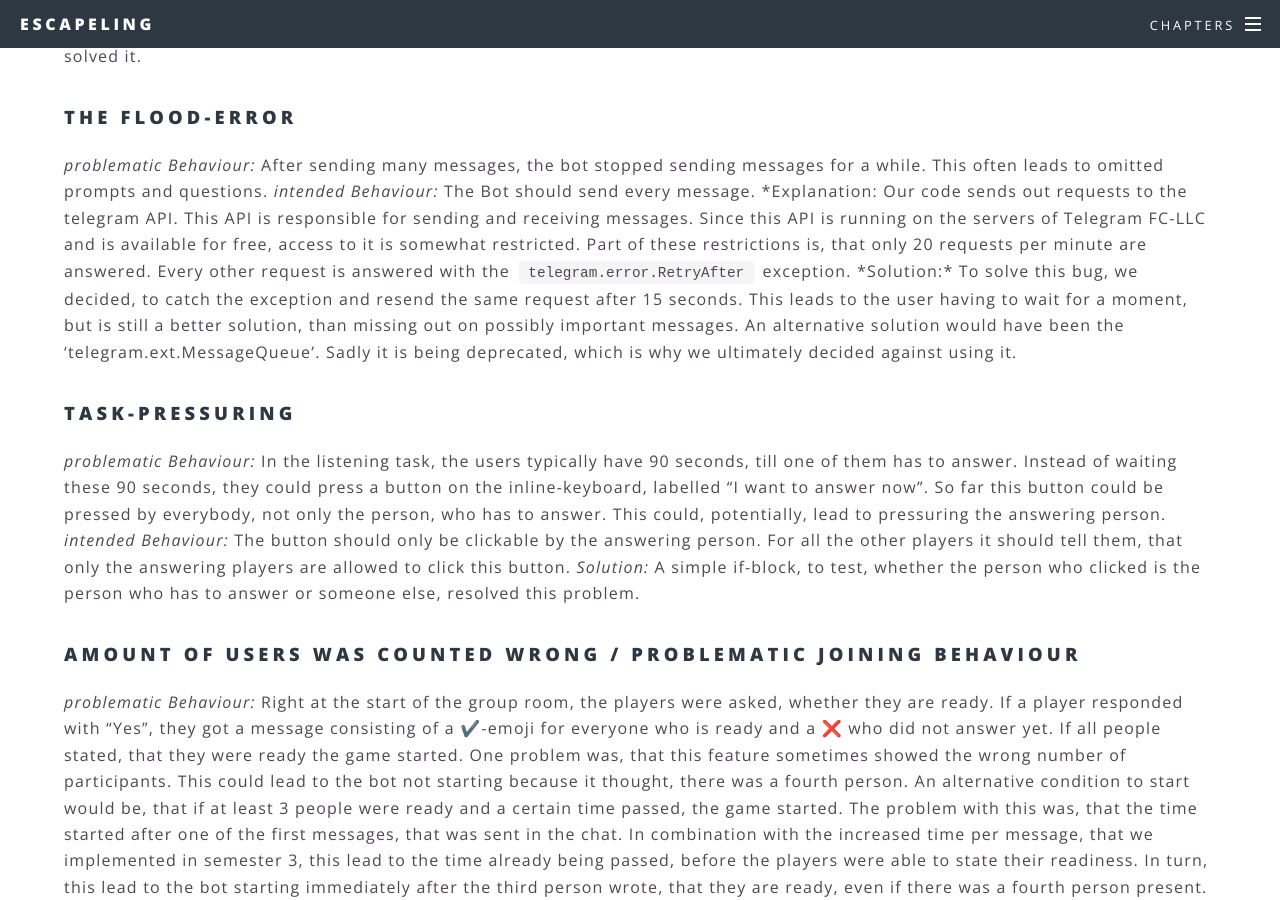
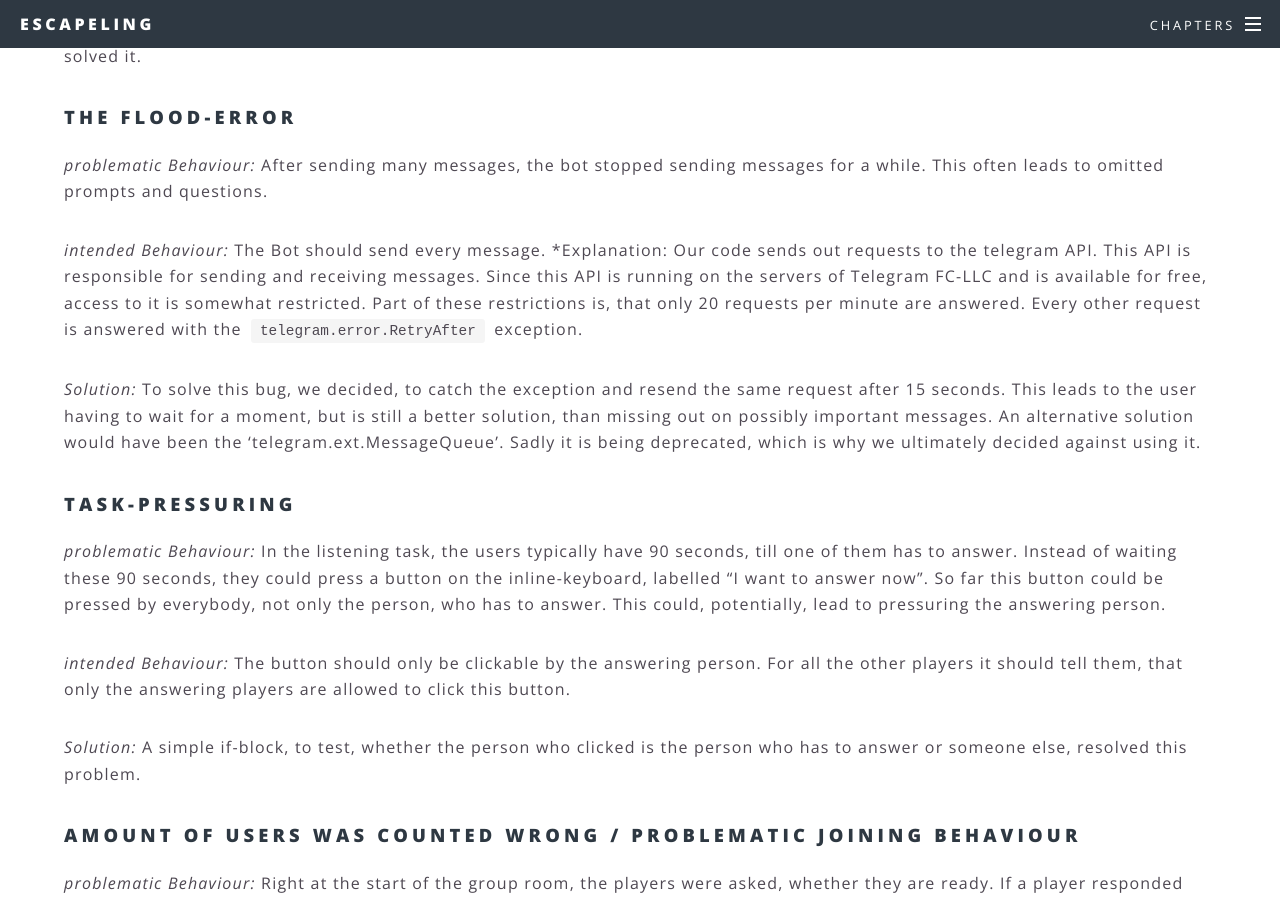
Before and after one commit to ALLUOS/ALLUOS.github.io, a Jekyll site: the page built from _posts/2022-03-12-MinorImprovements.md, in a window 1280 px wide and 900 px high, scrolled down 1011 px. Built offline with Jekyll 4.4.1, drawn with Linux system fonts in a browser that asks for light colours.

Commit message:
fixes some formatting

```diff
--- a/_posts/2022-03-12-MinorImprovements.md
+++ b/_posts/2022-03-12-MinorImprovements.md
@@ -25,6 +25,7 @@ image: pic04.jpg
 1. References
 
 <div id="motivation"></div>
+
 ## Motivation
 
 One of the main goals for the fourth semester was "Making the game playable". The wish for this goal was caused by a multitude of small to severe bugs and partial usability problems.
@@ -34,56 +35,74 @@ The following section will provide an overview of the problematic bugs and their
 Finally, we will talk about what's left to improve, what future works could and should do.
 
 <div id="bugs"></div>
+
 ## Bug Fixes
+
 This section is about errors that were made in the code. It describes, how the bug influenced the game, what caused it and how we solved it.
 
 ### The flood-error
 
 _problematic Behaviour:_ After sending many messages, the bot stopped sending messages for a while. This often leads to omitted prompts and questions.
+
 _intended Behaviour:_ The Bot should send every message.
 *Explanation: Our code sends out requests to the telegram API. This API is responsible for sending and receiving messages. Since this API is running on the servers of Telegram FC-LLC and is available for free, access to it is somewhat restricted. Part of these restrictions is, that only 20 requests per minute are answered. Every other request is answered with the `telegram.error.RetryAfter` exception.
-*Solution:\* To solve this bug, we decided, to catch the exception and resend the same request after 15 seconds. This leads to the user having to wait for a moment, but is still a better solution, than missing out on possibly important messages.
+
+_Solution:_ To solve this bug, we decided, to catch the exception and resend the same request after 15 seconds. This leads to the user having to wait for a moment, but is still a better solution, than missing out on possibly important messages.
 An alternative solution would have been the 'telegram.ext.MessageQueue'. Sadly it is being deprecated, which is why we ultimately decided against using it.
 
 ### Task-Pressuring
 
 _problematic Behaviour:_ In the listening task, the users typically have 90 seconds, till one of them has to answer. Instead of waiting these 90 seconds, they could press a button on the inline-keyboard, labelled "I want to answer now". So far this button could be pressed by everybody, not only the person, who has to answer. This could, potentially, lead to pressuring the answering person.
+
 _intended Behaviour:_ The button should only be clickable by the answering person. For all the other players it should tell them, that only the answering players are allowed to click this button.
+
 _Solution:_ A simple if-block, to test, whether the person who clicked is the person who has to answer or someone else, resolved this problem.
 
 ### Amount of users was counted wrong / Problematic joining behaviour
 
 _problematic Behaviour:_ Right at the start of the group room, the players were asked, whether they are ready. If a player responded with "Yes", they got a message consisting of a ✔️-emoji for everyone who is ready and a ❌ who did not answer yet. If all people stated, that they were ready the game started. One problem was, that this feature sometimes showed the wrong number of participants. This could lead to the bot not starting because it thought, there was a fourth person. An alternative condition to start would be, that if at least 3 people were ready and a certain time passed, the game started.
 The problem with this was, that the time started after one of the first messages, that was sent in the chat. In combination with the increased time per message, that we implemented in semester 3, this lead to the time already being passed, before the players were able to state their readiness. In turn, this lead to the bot starting immediately after the third person wrote, that they are ready, even if there was a fourth person present.
+
 _intended Behaviour:_ The bot should only start, if all the players, that want to play, wrote, that they were ready.
+
 _Solution:_ We fixed the counter, that was counting the players in the group and decided to remove the countdown. Instead of the countdown, we decided to have an inline-keyboard, that allowed to "start without the missing players".
 
 <div id="minorimprovements"></div>
+
 ## Improvements
+
 This part describes the small things, that we reprogrammed in order to make the user experience better and decrease the difficulty of the game.
 
 ### levenshtein distance typo correction
 
 _Problem description:_ One of the complaints we got during our playthroughs, was that many of our tasks were not typo-friendly. In the vocabulary guessing task, when writing the correct word, the users got the message, that they are incorrect when writing an answer that was slightly misspelt. Even though the bot is, of course, right, when classifying them as incorrect, a message, that tells the users, that their spelling was incorrect would help them understand and solve their problem better. In the sentence correction task, the users could fail, because they misspelt a word.
+
 _How it should be:_ The bot should tell the user, that the word was spelt incorrect, instead of telling them, that the word itself is incorrect. A misspelt word should never lead to a failed task.
+
 _Solution:_ The solution for this problem was the so-called "Levenshtein-distance". This is a string-comparison algorithm, that finds out, how many insertions, deletions and substitutions have to be done to change one string to another. If the amount of these edits was 1, the bot did send out a message, that implied, that there was a typo in the word. All above was still counted incorrect, all below 1 edit, was counted as correct.
 
 ### html formatting
 
 _Problem description:_ Some players noted, that important pieces of information, like codewords, were hard to find in chat, because of the sheer amount of textual input.
+
 _How it should be:_ We decided, that the saliency of these key-informations should be increased.
+
 _Solution:_ Therefore we decided to use the HTML formatting option. This way certain information could be highlighted, by changing the colour, underlining it or printing it boldly. Passcodes were even more highlighted, by using the 1️⃣2️⃣3️⃣-emojis.
 
 ### multiple answers
 
 _Problem description:_ In some cases one question allowed for multiple correct answers. For example words like "theatre" and "theatre", that change, depending on if British or American English is used, or words like "can't", that are similar in meaning to "can not" or "cant". Up until this semester, the other options were simply considered incorrect.
+
 _How it should be:_ These alternative answers should work as well.
+
 _Solution:_ We implemented an option to have multiple correct answers in the database. Therefore the pipeline to check, if a word was correct had to be adjusted as well.
 
 ### instructions: What to do, if the answering options do not pop up
 
 _Problem description:_ Especially people who never worked with a bot on telegram, often wondered, how to reopen the answering options, if they accidentally closed it.
+
 _How it should be:_ The bot should show, how to open the answering options.
+
 _Solution:_ The first thing the bot sends to the user now, is a small explanation of how to open the answering options.
 
 ### fixes for the deployment of the bot on the server
@@ -93,11 +112,15 @@ The Escapeling bot was deployed on a Linux server of the University of Osnabrüc
 ### Github-fixes?
 
 _Problem description:_ At the beginning of the Semester multiple people had the problem, that their GitHub refused to correctly pull the current branch.
+
 _Explanation:_ This was caused by git LFS, where large files were stored. Since semester 3 added a huge amount of .mp3 files and a big model for the use of the grammatical error correction, the amount of data, that was allowed to be downloaded from git LFS has quickly been exceeded.
+
 _Solution:_ The solution was to put these files into an external drive, where they could be downloaded separately. Simultaneously these big files were removed from the Github repository. If the Bot is started without these files, it gives out clear instructions on how to download and insert them into the file structure.
 
 <div id="outlook"></div>
+
 ## Outlook
+
 Although we already changed a lot during the last semester, a lot still has to change in order to really get a perfect, polished outcome. The most pressing Issues were completed, but there are still features missing.
 Features like an Installer for people who want to run the bot on their computer, that automatically downloads the big files from a Server and helps with the setup would be important. In addition, the possibility to save games mid-play would help for groups to play.
 The Interviews also revealed that it should be possible for teachers to influence what exactly the questions for the students are or even implement their own tasks.
```
Also changed, not shown: _posts/2022-03-17-lobby.md (+1 -8 lines), _posts/2022-03-17-outcomes.md (+3 -3 lines).
